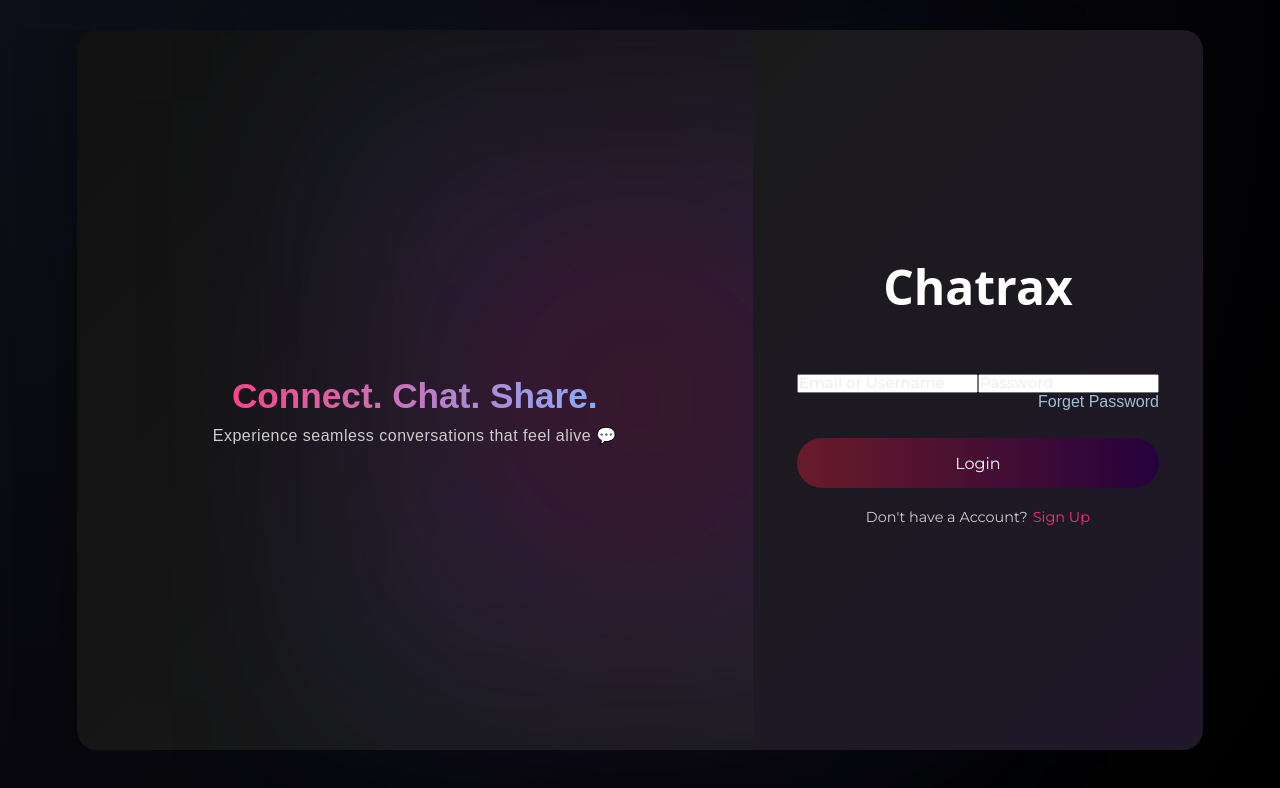
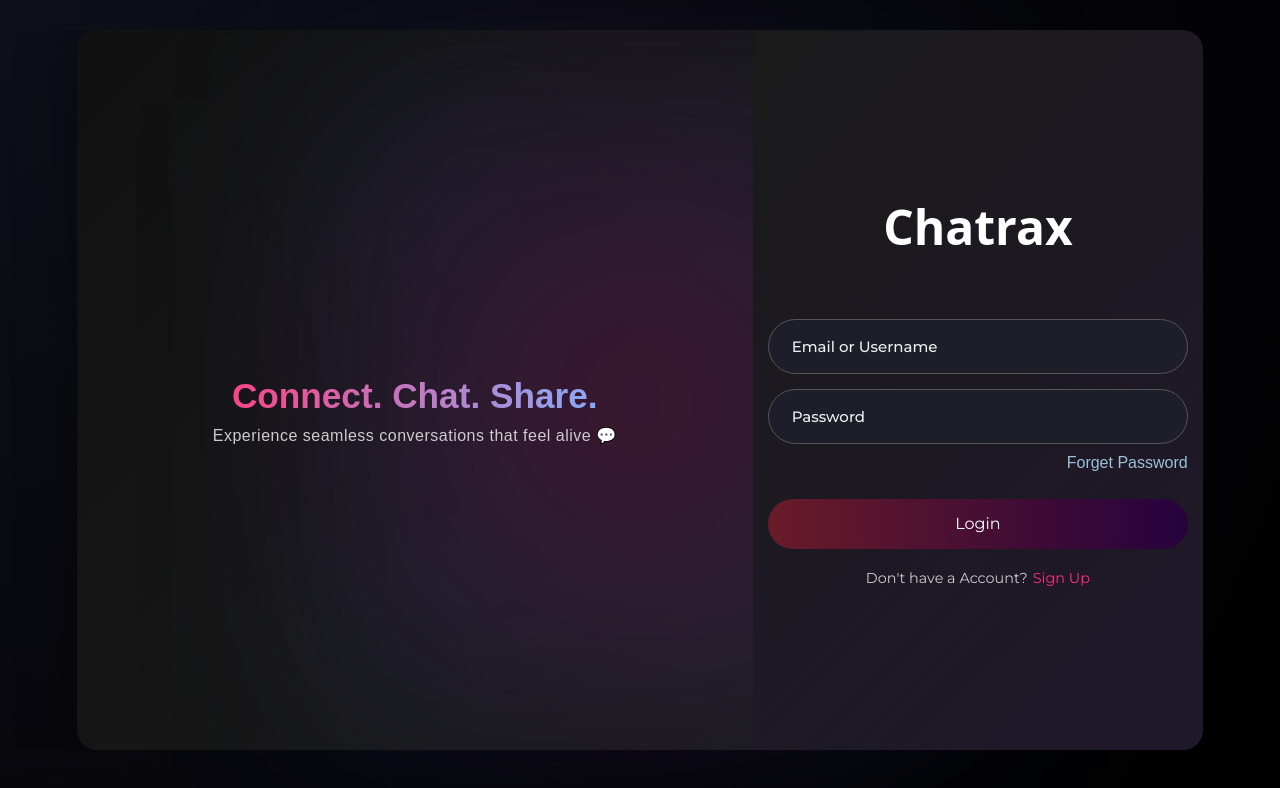
Before and after one commit to saranshshk/Chatrax, a React (Vite) app: page / in a window 1280 px wide. Shown: the top 788 px of the page. Built offline with nearby package versions, Linux system fonts and the light colour scheme; a web font is replaced by a local one.

Commit message:
fix style

```diff
--- a/src/components/login/login.module.css
+++ b/src/components/login/login.module.css
@@ -371,7 +371,7 @@ body{
 
 }
 
-.inputbox1 {
+.inputbox {
   width: 100%;
   max-width: 420px;
   height: 55px;
```
